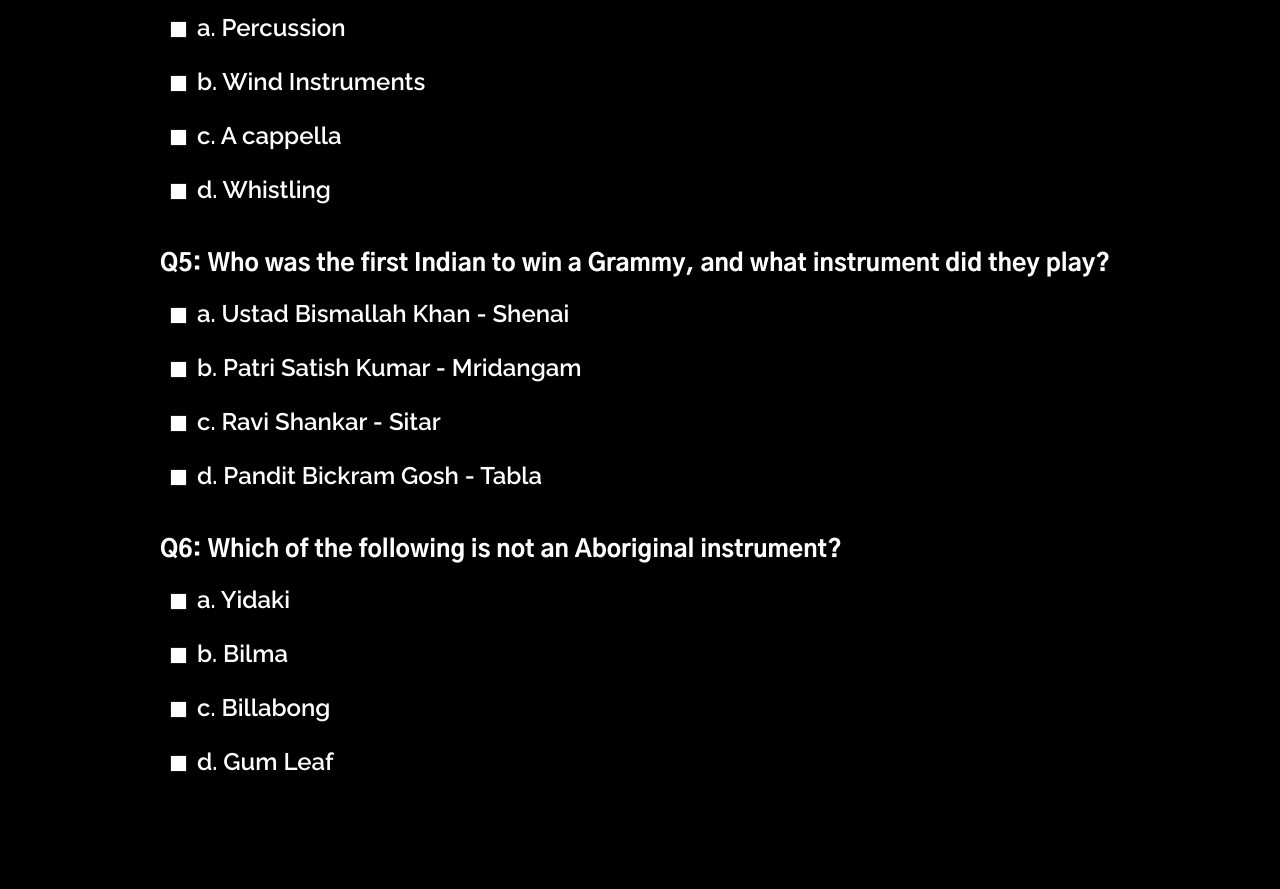
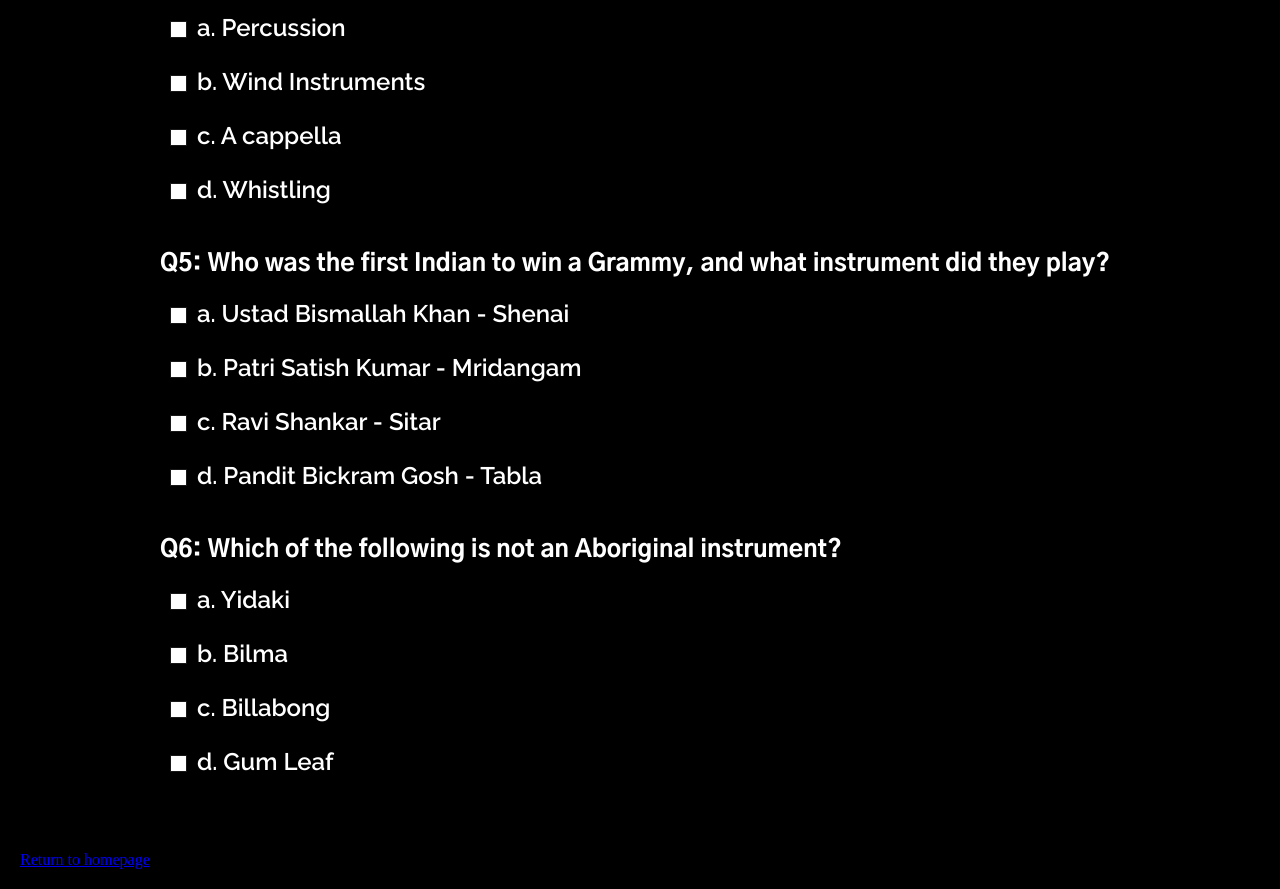
Before and after one commit to jackieco25/SheInnovates2022, a plain HTML site: page Quiz/quiz.html in a window 1280 px wide. Shown: the part 975-1864 px from the top of the page. Drawn offline with nearby package versions, Linux system fonts and the light colour scheme.

Commit message:
linked sites

```diff
--- a/Quiz/quiz.html
+++ b/Quiz/quiz.html
@@ -65,6 +65,7 @@
     </div>
     <div class="quiz-result"></div>
     <script type="text/javascript" src="quiz.js"> </script>
+    <a href="../index.html">Return to homepage</a>
 
 </body>
 
```
Also changed, not shown: index.html (+1 -0 lines).
